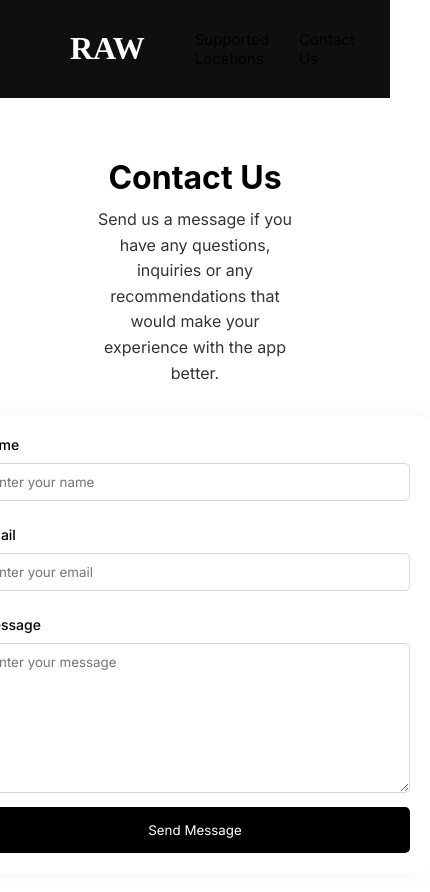
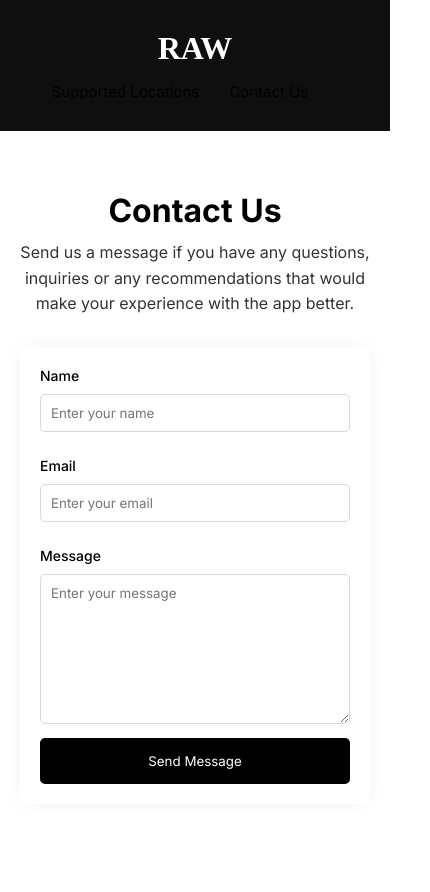
Before and after one commit to shanjairaj7/raw-website, a Next.js app: page /ContactUs in a window 390 px wide. Shown: the top 892 px of the page, 430 px wide, since content can reach past the window. After the commit the page ends 844 px from the top, so only its background shows below. Built offline with nearby package versions, Linux system fonts and the light colour scheme.

Commit message:
Responsive issues fixed - iPhone SE, and title and description added for SEO

```diff
--- a/pages/ContactUs.jsx
+++ b/pages/ContactUs.jsx
@@ -1,3 +1,4 @@
+import Head from "next/head";
 import React from "react";
 import { Navbar } from "../components/navbar";
 import styles from "../styles/ContactUs.module.css";
@@ -5,6 +6,21 @@ import styles from "../styles/ContactUs.module.css";
 const ContactUs = () => {
   return (
     <div>
+      <Head>
+        <title>
+          RAW - Single Subscription to access gyms Worldwide | Contact Us
+        </title>
+        <meta
+          name="description"
+          content="Contact RAW for any questions, inquiries or any recommendations that you have to make the product better."
+        />
+        <link rel="icon" href="/favicon.ico" />
+        <link
+          href="https://fonts.googleapis.com/css2?family=Inter:wght@100;200;300;400;500;600;700;800;900&display=swap"
+          rel="stylesheet"
+        />
+      </Head>
+
       <Navbar />
 
       <div className={styles.contactUs}>
--- a/styles/ContactUs.module.css
+++ b/styles/ContactUs.module.css
@@ -75,3 +75,13 @@
     border-radius: 5px;
     margin-top: 10px;
 }
+
+@media all and (max-width:500px) {
+    .container {
+        width: 350px;
+    }
+
+    .headerDescription {
+        width: 90%;
+    }
+}
--- a/styles/Navbar.module.css
+++ b/styles/Navbar.module.css
@@ -36,3 +36,19 @@
 .linkText {
     cursor: pointer;
 }
+
+@media all and (max-width: 500px) {
+    .navbar {
+        display: flex;
+        flex-direction: column;
+        padding: 30px 40px;
+        align-items: center;
+    }
+
+    .links {
+        margin-left: 0px;
+        margin-top: 15px;
+        align-items: center;
+        justify-content: center;
+    }
+}
--- a/styles/globals.css
+++ b/styles/globals.css
@@ -1,7 +1,7 @@
 html,
 body {
-  padding: 0;
-  margin: 0;
+  padding: 0px;
+  margin: 0px;
   font-family: -apple-system, BlinkMacSystemFont, Segoe UI, Roboto, Oxygen,
     Ubuntu, Cantarell, Fira Sans, Droid Sans, Helvetica Neue, sans-serif;
 }
@@ -13,8 +13,9 @@ a {
 
 * {
   box-sizing: border-box;
-  margin: 0;
-  padding: 0;
+  margin: 0px;
+  padding: 0px;
+  font-family: "Inter";
 }
 
 @media (prefers-color-scheme: dark) {
```
Also changed, not shown: pages/SupportedLocations.jsx (+15 -7 lines), pages/index.jsx (+8 -3 lines), styles/Home.module.css (+10 -1 lines), styles/SupportedLocations.module.css (+24 -1 lines).
